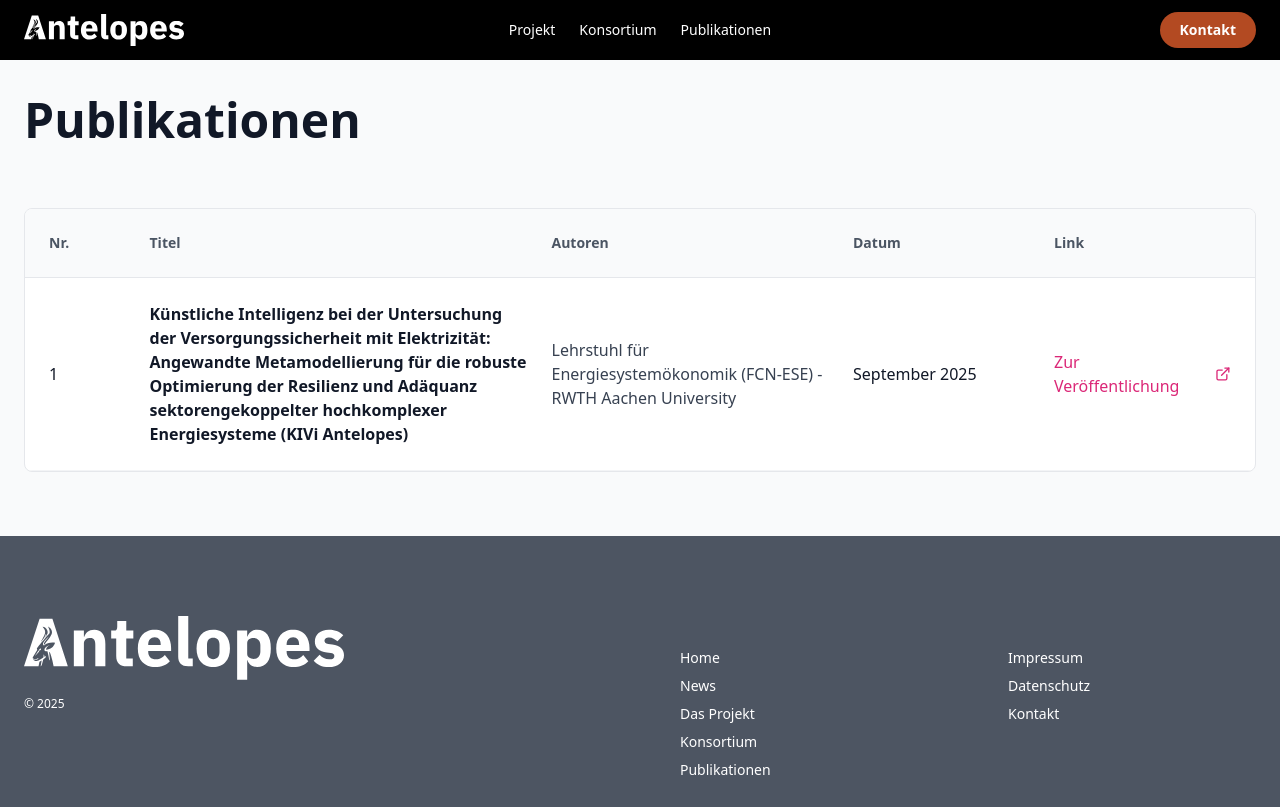
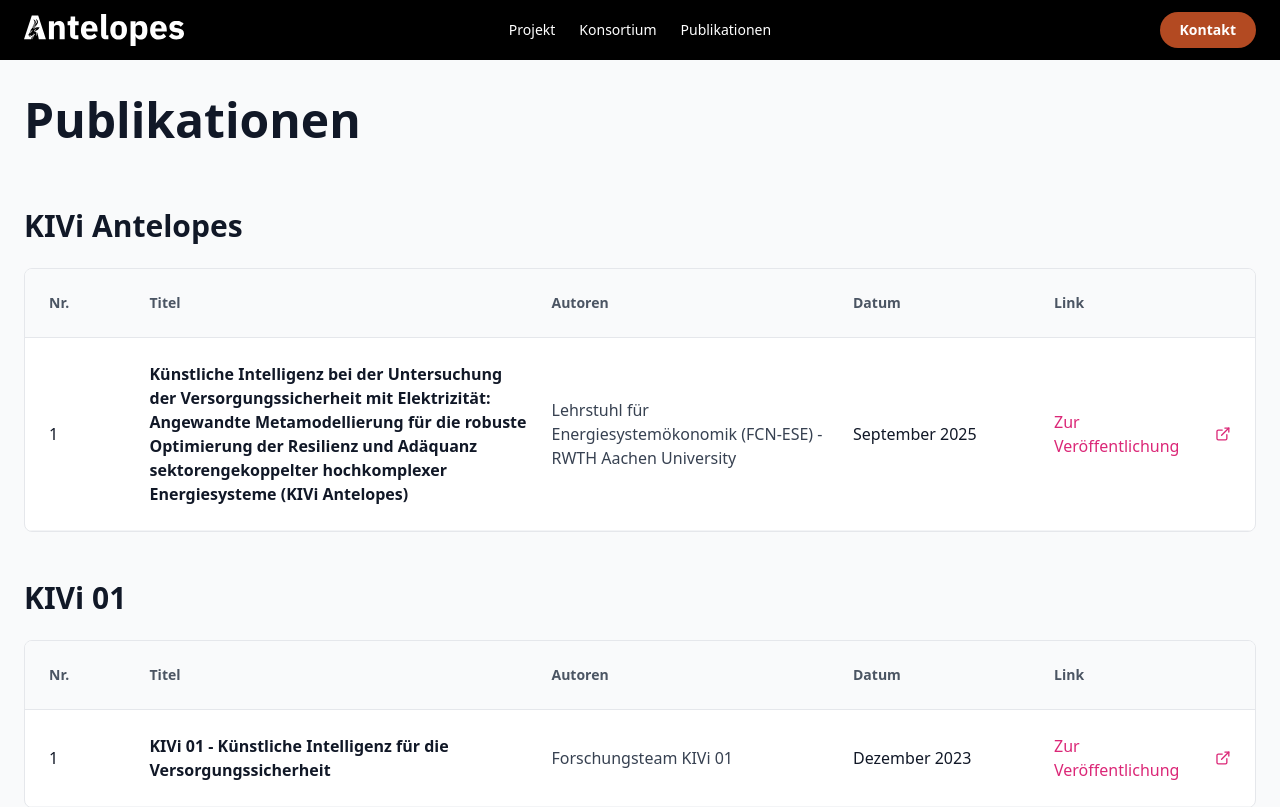
Before and after one commit to FabianStupperich/website_antelopes, a React (Vite) app: page /publikationen in a window 1280 px wide. Shown: the top 807 px of the page. Built offline with nearby package versions, Linux system fonts and the light colour scheme.

Commit message:
Updated Publications.tsx

```diff
--- a/src/components/Publications.tsx
+++ b/src/components/Publications.tsx
@@ -3,7 +3,7 @@ import Footer from './Footer';
 import { ExternalLink } from 'lucide-react';
 
 export default function Publications() {
-  const publications = [
+  const publicationsKiViAntelopes = [
     {
       id: 1,
       number: 1,
@@ -11,6 +11,17 @@ export default function Publications() {
       authors: 'Lehrstuhl für Energiesystemökonomik (FCN-ESE) - RWTH Aachen University',
       date: ' September 2025',
       link: 'https://www.fcn.eonerc.rwth-aachen.de/cms/e-on-erc-fcn/forschung/forschungsprojekte/-neu-forschungsprojekte-fcn-ese/~bqeiri/kivi-antelopes/'
+    }
+  ];
+
+  const publicationsKiVi01 = [
+    {
+      id: 1,
+      number: 1,
+      title: 'KIVi 01 - Künstliche Intelligenz für die Versorgungssicherheit',
+      authors: 'Forschungsteam KIVi 01',
+      date: 'Dezember 2023',
+      link: '#'
     }
   ];
 
@@ -22,6 +33,79 @@ export default function Publications() {
         <div className="max-w-7xl mx-auto px-4 sm:px-6">
           <h1 className="text-3xl sm:text-4xl lg:text-5xl font-black text-gray-900 mb-8 sm:mb-12 lg:mb-16">Publikationen</h1>
 
+          <h2 className="text-2xl sm:text-3xl font-bold text-gray-900 mb-6">KIVi Antelopes</h2>
+
+          <div className="hidden lg:block bg-white rounded-lg border border-gray-200 overflow-hidden mb-12">
+            <div className="grid grid-cols-12 gap-6 p-6 bg-gray-50 border-b border-gray-200 font-semibold text-gray-600 text-sm">
+              <div className="col-span-1">Nr.</div>
+              <div className="col-span-4">Titel</div>
+              <div className="col-span-3">Autoren</div>
+              <div className="col-span-2">Datum</div>
+              <div className="col-span-2">Link</div>
+            </div>
+
+            {publicationsKiViAntelopes.map((item) => (
+              <div key={item.id} className="grid grid-cols-12 gap-6 p-6 items-center border-b border-gray-100 hover:bg-gray-50 transition-colors">
+                <div className="col-span-1 text-gray-900 font-medium">{item.number}</div>
+                <div className="col-span-4 text-gray-900 font-semibold">{item.title}</div>
+                <div className="col-span-3 text-gray-700">{item.authors}</div>
+                <div className="col-span-2 text-gray-900 font-medium">{item.date}</div>
+                <div className="col-span-2">
+                  <a
+                    href={item.link}
+                    target="_blank"
+                    rel="noopener noreferrer"
+                    className="inline-flex items-center gap-2 text-pink-600 hover:text-pink-700 font-medium transition-colors"
+                  >
+                    <span>Zur Veröffentlichung</span>
+                    <ExternalLink className="w-4 h-4" />
+                  </a>
+                </div>
+              </div>
+            ))}
+          </div>
+
+          <div className="lg:hidden space-y-4 mb-12">
+            {publicationsKiViAntelopes.map((item) => (
+              <div key={item.id} className="bg-white rounded-lg border border-gray-200 p-4 sm:p-6 hover:shadow-md transition-shadow">
+                <div className="flex items-start gap-3 mb-4">
+                  <div className="flex-shrink-0 w-8 h-8 rounded-full bg-gray-100 flex items-center justify-center">
+                    <span className="text-gray-900 font-bold text-sm">{item.number}</span>
+                  </div>
+                  <div className="flex-1 min-w-0">
+                    <h3 className="text-base sm:text-lg font-bold text-gray-900 mb-2 leading-snug">{item.title}</h3>
+                  </div>
+                </div>
+
+                <div className="space-y-3 text-sm">
+                  <div>
+                    <div className="text-gray-500 font-medium mb-1">Autoren</div>
+                    <div className="text-gray-900">{item.authors}</div>
+                  </div>
+
+                  <div>
+                    <div className="text-gray-500 font-medium mb-1">Datum</div>
+                    <div className="text-gray-900 font-medium">{item.date}</div>
+                  </div>
+
+                  <div className="pt-2">
+                    <a
+                      href={item.link}
+                      target="_blank"
+                      rel="noopener noreferrer"
+                      className="inline-flex items-center gap-2 text-pink-600 hover:text-pink-700 font-semibold transition-colors"
+                    >
+                      <span>Zur Veröffentlichung</span>
+                      <ExternalLink className="w-4 h-4" />
+                    </a>
+                  </div>
+                </div>
+              </div>
+            ))}
+          </div>
+
+          <h2 className="text-2xl sm:text-3xl font-bold text-gray-900 mb-6">KIVi 01</h2>
+
           <div className="hidden lg:block bg-white rounded-lg border border-gray-200 overflow-hidden">
             <div className="grid grid-cols-12 gap-6 p-6 bg-gray-50 border-b border-gray-200 font-semibold text-gray-600 text-sm">
               <div className="col-span-1">Nr.</div>
@@ -31,7 +115,7 @@ export default function Publications() {
               <div className="col-span-2">Link</div>
             </div>
 
-            {publications.map((item) => (
+            {publicationsKiVi01.map((item) => (
               <div key={item.id} className="grid grid-cols-12 gap-6 p-6 items-center border-b border-gray-100 hover:bg-gray-50 transition-colors">
                 <div className="col-span-1 text-gray-900 font-medium">{item.number}</div>
                 <div className="col-span-4 text-gray-900 font-semibold">{item.title}</div>
@@ -53,7 +137,7 @@ export default function Publications() {
           </div>
 
           <div className="lg:hidden space-y-4">
-            {publications.map((item) => (
+            {publicationsKiVi01.map((item) => (
               <div key={item.id} className="bg-white rounded-lg border border-gray-200 p-4 sm:p-6 hover:shadow-md transition-shadow">
                 <div className="flex items-start gap-3 mb-4">
                   <div className="flex-shrink-0 w-8 h-8 rounded-full bg-gray-100 flex items-center justify-center">
```
